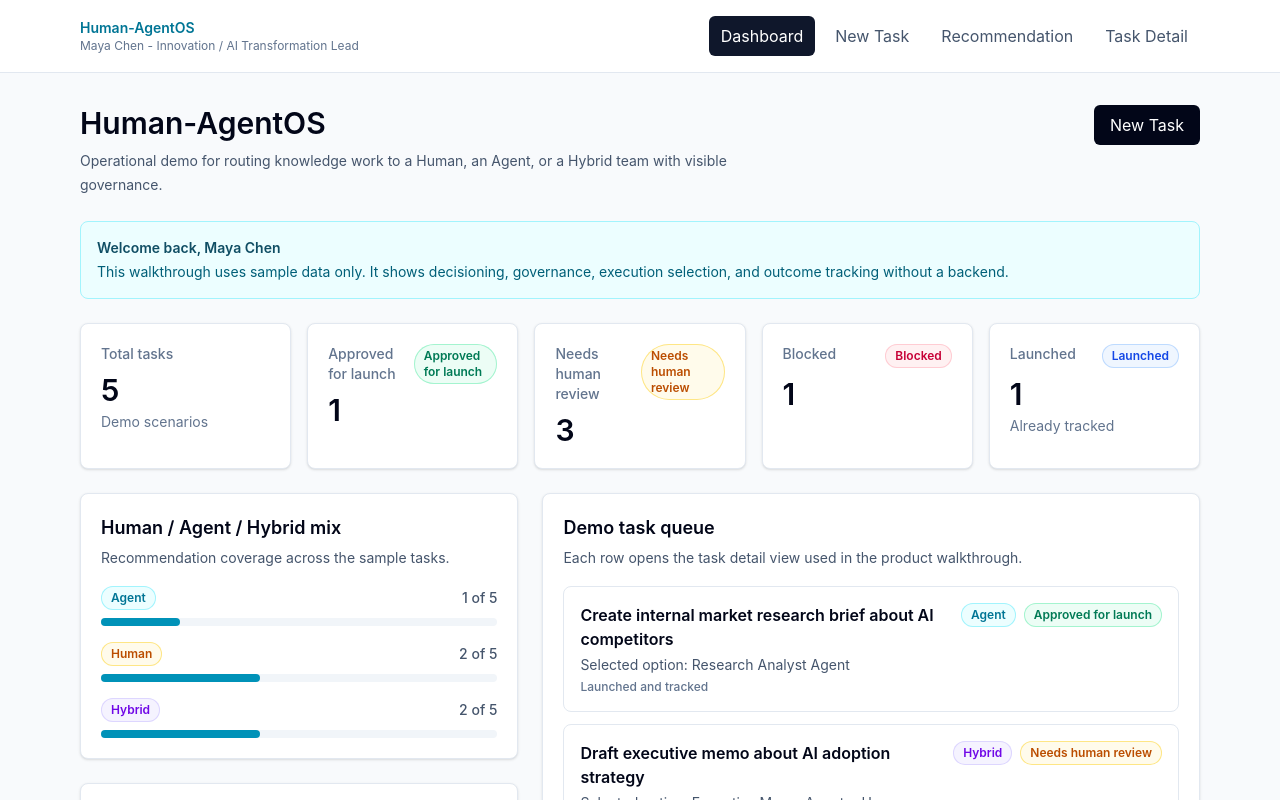
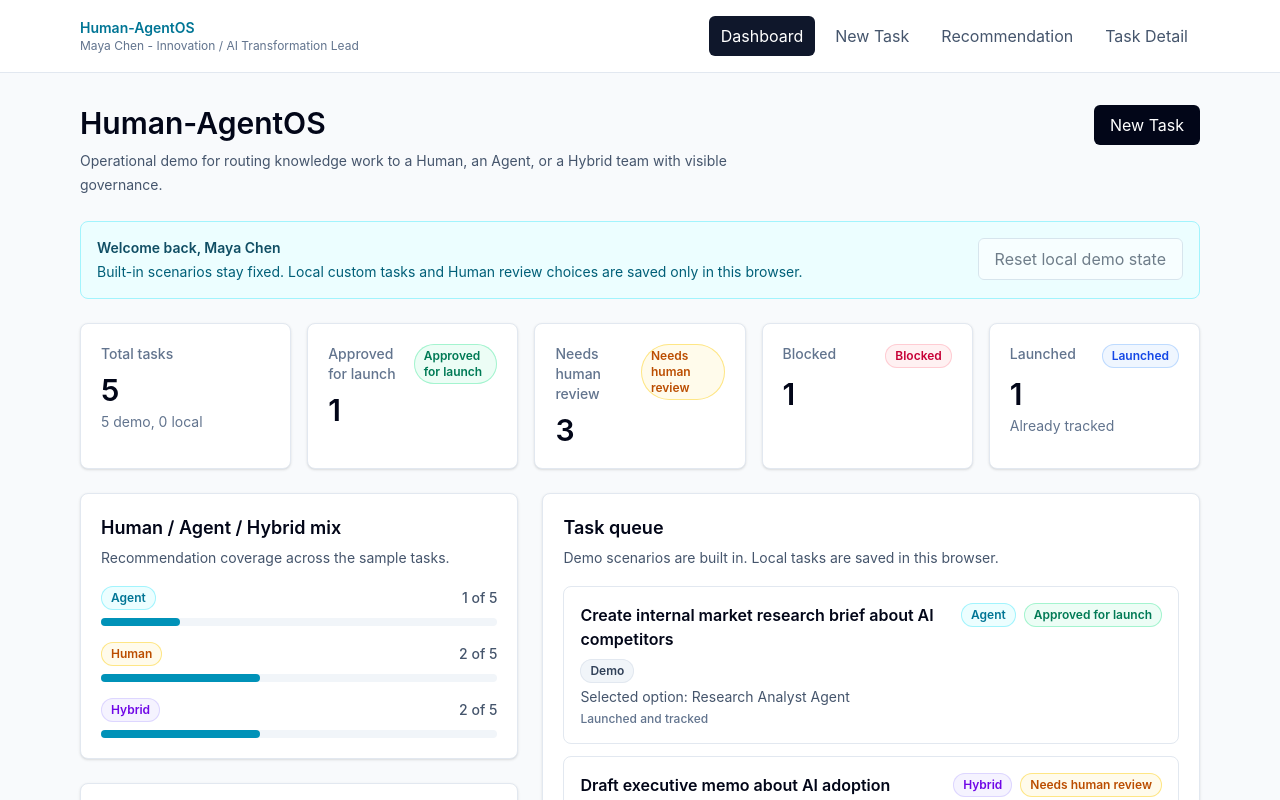
Before and after one commit to PGMDes/AABW_2026, a React app in the folder app/: page / in a window 1280 px wide. Shown: the top 800 px of the page. Built offline with nearby package versions, Linux system fonts and the light colour scheme; the HTML template or start-up script is replaced by a standard one.

Commit message:
Add Phase 9 local task persistence

```diff
--- a/app/src/App.jsx
+++ b/app/src/App.jsx
@@ -1,6 +1,13 @@
 import { useState } from "react"
 import { AppShell } from "./components/AppShell"
-import { tasks } from "./data"
+import { tasks as demoTasks } from "./data"
+import {
+  clearStoredLocalSession,
+  getStoredCustomTasks,
+  getStoredHumanReviewDecisions,
+  saveStoredCustomTasks,
+  saveStoredHumanReviewDecisions,
+} from "./logic/localSessionStore"
 import { buildTaskFlow } from "./logic/taskFlowEngine"
 import { DashboardPage } from "./pages/DashboardPage"
 import { NewTaskPage } from "./pages/NewTaskPage"
@@ -11,8 +18,17 @@ import "./App.css"
 function App() {
   const [currentPage, setCurrentPage] = useState("dashboard")
   const [activeTaskId, setActiveTaskId] = useState("task_001")
-  const [generatedTask, setGeneratedTask] = useState(null)
-  const [humanReviewDecisions, setHumanReviewDecisions] = useState({})
+  const [customTasks, setCustomTasks] = useState(() => getStoredCustomTasks())
+  const [humanReviewDecisions, setHumanReviewDecisions] = useState(() =>
+    getStoredHumanReviewDecisions(),
+  )
+
+  const demoTasksWithSource = demoTasks.map((task) => ({
+    ...task,
+    source: "demo",
+  }))
+  const allTasks = [...demoTasksWithSource, ...customTasks]
+  const allTaskIds = allTasks.map((task) => task.id)
 
   function navigate(pageName, taskId = activeTaskId) {
     setActiveTaskId(taskId)
@@ -20,24 +36,53 @@ function App() {
   }
 
   function handleAnalyzeTask(task) {
-    setGeneratedTask(task)
+    if (task.source === "local") {
+      setCustomTasks((currentTasks) => {
+        const nextTasks = [
+          ...currentTasks.filter((currentTask) => currentTask.id !== task.id),
+          task,
+        ]
+
+        saveStoredCustomTasks(nextTasks)
+
+        return nextTasks
+      })
+    }
+
     setActiveTaskId(task.id)
     setCurrentPage("recommendation")
   }
 
   function handleHumanReviewDecision(taskId, action) {
-    setHumanReviewDecisions((currentDecisions) => ({
-      ...currentDecisions,
-      [taskId]: {
-        taskId,
-        action,
-      },
-    }))
+    setHumanReviewDecisions((currentDecisions) => {
+      const nextDecisions = {
+        ...currentDecisions,
+        [taskId]: {
+          taskId,
+          action,
+        },
+      }
+
+      saveStoredHumanReviewDecisions(nextDecisions)
+
+      return nextDecisions
+    })
   }
 
-  const sampleTask = tasks.find((task) => task.id === activeTaskId) || tasks[0]
+  function handleResetLocalState() {
+    clearStoredLocalSession()
+    setCustomTasks([])
+    setHumanReviewDecisions({})
+
+    if (!demoTasks.some((task) => task.id === activeTaskId)) {
+      setActiveTaskId("task_001")
+    }
+
+    setCurrentPage("dashboard")
+  }
+
   const activeTask =
-    generatedTask?.id === activeTaskId ? generatedTask : sampleTask
+    allTasks.find((task) => task.id === activeTaskId) || demoTasksWithSource[0]
   const activeFlowResult = buildTaskFlow(
     activeTask,
     humanReviewDecisions[activeTaskId],
@@ -46,7 +91,9 @@ function App() {
   let page
 
   if (currentPage === "newTask") {
-    page = <NewTaskPage onAnalyze={handleAnalyzeTask} />
+    page = (
+      <NewTaskPage existingTaskIds={allTaskIds} onAnalyze={handleAnalyzeTask} />
+    )
   } else if (currentPage === "recommendation") {
     page = (
       <RecommendationPage
@@ -63,7 +110,15 @@ function App() {
       />
     )
   } else {
-    page = <DashboardPage onNavigate={navigate} />
+    page = (
+      <DashboardPage
+        customTaskCount={customTasks.length}
+        humanReviewDecisions={humanReviewDecisions}
+        onNavigate={navigate}
+        onResetLocalState={handleResetLocalState}
+        tasks={allTasks}
+      />
+    )
   }
 
   return (
--- a/app/src/components/StatusBadge.jsx
+++ b/app/src/components/StatusBadge.jsx
@@ -24,6 +24,9 @@ const badgeStyles = {
   review_required: "bg-amber-50 text-amber-700 ring-amber-200",
   human_review: "bg-amber-50 text-amber-700 ring-amber-200",
   human_role: "bg-amber-50 text-amber-700 ring-amber-200",
+  demo: "bg-slate-100 text-slate-700 ring-slate-200",
+  local: "bg-cyan-50 text-cyan-700 ring-cyan-200",
+  submitted: "bg-blue-50 text-blue-700 ring-blue-200",
 }
 
 import { formatLabel } from "./formatLabel"
--- a/app/src/components/TaskSummaryCard.jsx
+++ b/app/src/components/TaskSummaryCard.jsx
@@ -11,6 +11,7 @@ export function TaskSummaryCard({ task }) {
             <h3 className="text-xl font-semibold text-slate-950">
               {task.title}
             </h3>
+            <StatusBadge value={task.source === "local" ? "local" : "demo"} />
             <StatusBadge value={task.status} />
           </div>
           <p className="text-sm leading-6 text-slate-600">{task.description}</p>
--- /dev/null
+++ b/app/src/logic/localSessionStore.js
@@ -0,0 +1,183 @@
+const CUSTOM_TASKS_KEY = "humanAgentOS.customTasks"
+const HUMAN_REVIEW_DECISIONS_KEY = "humanAgentOS.humanReviewDecisions"
+
+function getLocalStorage() {
+  if (typeof window === "undefined") {
+    return null
+  }
+
+  try {
+    const storage = window.localStorage
+    const testKey = "humanAgentOS.storageCheck"
+
+    storage.setItem(testKey, "1")
+    storage.removeItem(testKey)
+
+    return storage
+  } catch {
+    return null
+  }
+}
+
+function readJson(key, fallback) {
+  const storage = getLocalStorage()
+
+  if (!storage) {
+    return fallback
+  }
+
+  try {
+    const rawValue = storage.getItem(key)
+
+    if (!rawValue) {
+      return fallback
+    }
+
+    return JSON.parse(rawValue)
+  } catch {
+    return fallback
+  }
+}
+
+function writeJson(key, value) {
+  const storage = getLocalStorage()
+
+  if (!storage) {
+    return
+  }
+
+  try {
+    storage.setItem(key, JSON.stringify(value))
+  } catch {
+    // Local persistence is a demo convenience. If the browser blocks it,
+    // the app should still work for the current in-memory session.
+  }
+}
+
+function isObject(value) {
+  return Boolean(value && typeof value === "object" && !Array.isArray(value))
+}
+
+function normalizeText(value, fallback = "") {
+  const normalized = String(value || "").trim()
+
+  return normalized || fallback
+}
+
+function normalizeCustomTask(task) {
+  if (!isObject(task)) {
+    return null
+  }
+
+  const id = normalizeText(task.id)
+  const title = normalizeText(task.title)
+  const description = normalizeText(task.description)
+
+  if (!id || !title || !description) {
+    return null
+  }
+
+  return {
+    id,
+    title,
+    description,
+    expectedOutput: normalizeText(task.expectedOutput, "Work output"),
+    deadline: normalizeText(task.deadline, "2026-07-15"),
+    audience: normalizeText(task.audience, "internal"),
+    sensitivity: normalizeText(task.sensitivity, "low"),
+    urgency: normalizeText(task.urgency, "medium"),
+    budgetRange: normalizeText(task.budgetRange, "low"),
+    status: normalizeText(task.status, "submitted"),
+    source: "local",
+    createdAt: normalizeText(task.createdAt, new Date().toISOString()),
+  }
+}
+
+function normalizeHumanReviewDecisions(value) {
+  if (!isObject(value)) {
+    return {}
+  }
+
+  return Object.fromEntries(
+    Object.entries(value)
+      .filter(([, decision]) => isObject(decision))
+      .map(([taskId, decision]) => [
+        taskId,
+        {
+          taskId: normalizeText(decision.taskId, taskId),
+          action: normalizeText(decision.action),
+        },
+      ])
+      .filter(([, decision]) => decision.taskId && decision.action),
+  )
+}
+
+export function getStoredCustomTasks() {
+  const storedTasks = readJson(CUSTOM_TASKS_KEY, [])
+
+  if (!Array.isArray(storedTasks)) {
+    return []
+  }
+
+  return storedTasks.map(normalizeCustomTask).filter(Boolean)
+}
+
+export function saveStoredCustomTasks(customTasks) {
+  const normalizedTasks = Array.isArray(customTasks)
+    ? customTasks.map(normalizeCustomTask).filter(Boolean)
+    : []
+
+  writeJson(CUSTOM_TASKS_KEY, normalizedTasks)
+}
+
+export function getStoredHumanReviewDecisions() {
+  return normalizeHumanReviewDecisions(
+    readJson(HUMAN_REVIEW_DECISIONS_KEY, {}),
+  )
+}
+
+export function saveStoredHumanReviewDecisions(humanReviewDecisions) {
+  writeJson(
+    HUMAN_REVIEW_DECISIONS_KEY,
+    normalizeHumanReviewDecisions(humanReviewDecisions),
+  )
+}
+
+export function clearStoredLocalSession() {
+  const storage = getLocalStorage()
+
+  if (!storage) {
+    return
+  }
+
+  try {
+    storage.removeItem(CUSTOM_TASKS_KEY)
+    storage.removeItem(HUMAN_REVIEW_DECISIONS_KEY)
+  } catch {
+    // Ignore storage failures so reset never blocks the app UI.
+  }
+}
+
+export function generateCustomTaskId(existingIds = []) {
+  const usedIds = new Set(existingIds)
+  const timestamp = Date.now()
+  let candidateId = `custom_task_${timestamp}`
+  let suffix = 1
+
+  while (usedIds.has(candidateId)) {
+    candidateId = `custom_task_${timestamp}_${suffix}`
+    suffix += 1
+  }
+
+  return candidateId
+}
+
+export function createLocalTaskFromFormData(formData, existingIds = []) {
+  return normalizeCustomTask({
+    ...formData,
+    id: generateCustomTaskId(existingIds),
+    status: "submitted",
+    source: "local",
+    createdAt: new Date().toISOString(),
+  })
+}
--- a/app/src/pages/DashboardPage.jsx
+++ b/app/src/pages/DashboardPage.jsx
@@ -1,6 +1,5 @@
 import {
   currentUser,
-  tasks,
 } from "../data"
 import { PageHeader } from "../components/PageHeader"
 import { PrimaryButton } from "../components/PrimaryButton"
@@ -96,9 +95,35 @@ function getNextStepHint(flow) {
   return "Ready for walkthrough"
 }
 
-export function DashboardPage({ onNavigate }) {
-  const taskFlows = tasks.map((task) => buildTaskFlow(task))
+function getSelectedOptionText(flow) {
+  if (flow.selectedOption) {
+    return `Selected option: ${flow.selectedOption.displayName}`
+  }
+
+  if (flow.governance.status === "blocked") {
+    return "Selected option: none because governance blocks launch"
+  }
+
+  return "Selected option: no eligible sample option yet"
+}
+
+export function DashboardPage({
+  customTaskCount = 0,
+  humanReviewDecisions = {},
+  onNavigate,
+  onResetLocalState,
+  tasks,
+}) {
+  const taskFlows = tasks.map((task) =>
+    buildTaskFlow(task, humanReviewDecisions[task.id]),
+  )
   const totalTasks = taskFlows.length
+  const demoTaskCount = taskFlows.filter(
+    (flow) => flow.task.source !== "local",
+  ).length
+  const humanReviewDecisionCount = Object.keys(humanReviewDecisions).length
+  const hasLocalSessionState =
+    customTaskCount > 0 || humanReviewDecisionCount > 0
   const approvedForLaunchCount = taskFlows.filter(
     (flow) => flow.governance.status === "approved_for_launch",
   ).length
@@ -134,21 +159,31 @@ export function DashboardPage({ onNavigate }) {
       />
 
       <div className="mb-6 rounded-lg border border-cyan-200 bg-cyan-50 p-4">
+        <div className="flex flex-col gap-4 lg:flex-row lg:items-start lg:justify-between">
+          <div>
             <p className="text-sm font-semibold text-cyan-900">
               Welcome back, {currentUser.name}
             </p>
             <p className="mt-1 text-sm text-cyan-800">
-          This walkthrough uses sample data only. It shows decisioning,
-          governance, execution selection, and outcome tracking without a
-          backend.
+              Built-in scenarios stay fixed. Local custom tasks and Human
+              review choices are saved only in this browser.
             </p>
+          </div>
+          <PrimaryButton
+            disabled={!hasLocalSessionState}
+            variant="secondary"
+            onClick={onResetLocalState}
+          >
+            Reset local demo state
+          </PrimaryButton>
+        </div>
       </div>
 
       <div className="grid gap-4 sm:grid-cols-2 lg:grid-cols-5">
         <SummaryMetric
           label="Total tasks"
           value={totalTasks}
-          hint="Demo scenarios"
+          hint={`${demoTaskCount} demo, ${customTaskCount} local`}
         />
         <SummaryMetric
           label="Approved for launch"
@@ -176,13 +211,12 @@ export function DashboardPage({ onNavigate }) {
         </div>
 
         <SectionCard
-          title="Demo task queue"
-          description="Each row opens the task detail view used in the product walkthrough."
+          title="Task queue"
+          description="Demo scenarios are built in. Local tasks are saved in this browser."
         >
           <div className="space-y-3">
             {taskFlows.map((taskFlow) => {
-              const { task, recommendation, governance, selectedOption } =
-                taskFlow
+              const { task, recommendation, governance } = taskFlow
 
               return (
                 <button
@@ -193,13 +227,16 @@ export function DashboardPage({ onNavigate }) {
                 >
                   <div className="flex flex-col gap-3 lg:flex-row lg:items-start lg:justify-between">
                     <div>
+                      <div className="flex flex-wrap items-center gap-2">
                         <p className="font-semibold text-slate-950">
                           {task.title}
                         </p>
+                        <StatusBadge
+                          value={task.source === "local" ? "local" : "demo"}
+                        />
+                      </div>
                       <p className="mt-1 text-sm text-slate-600">
-                        {selectedOption
-                          ? `Selected option: ${selectedOption.displayName}`
-                          : "Selected option: none because governance blocks launch"}
+                        {getSelectedOptionText(taskFlow)}
                       </p>
                       <p className="mt-1 text-xs font-medium text-slate-500">
                         {getNextStepHint(taskFlow)}
--- a/app/src/pages/NewTaskPage.jsx
+++ b/app/src/pages/NewTaskPage.jsx
@@ -10,6 +10,19 @@ import { PrimaryButton } from "../components/PrimaryButton"
 import { SectionCard } from "../components/SectionCard"
 import { StatusBadge } from "../components/StatusBadge"
 import { formatLabel } from "../components/formatLabel"
+import { createLocalTaskFromFormData } from "../logic/localSessionStore"
+
+const customTaskFormData = {
+  id: "",
+  title: "",
+  description: "",
+  expectedOutput: "",
+  deadline: "2026-07-15",
+  audience: "internal",
+  sensitivity: "low",
+  urgency: "medium",
+  budgetRange: "low",
+}
 
 function Field({ label, children }) {
   return (
@@ -90,11 +103,33 @@ function ScenarioPreview({ scenario }) {
   )
 }
 
-export function NewTaskPage({ onAnalyze }) {
+function CustomTaskPreview() {
+  return (
+    <div className="rounded-md border border-slate-200 bg-white p-4">
+      <p className="text-xs font-semibold uppercase tracking-normal text-slate-500">
+        Local custom task
+      </p>
+      <h3 className="mt-2 text-lg font-semibold text-slate-950">
+        Saved in this browser
+      </h3>
+      <div className="mt-3 flex flex-wrap gap-2">
+        <StatusBadge value="local" />
+        <StatusBadge value="submitted" />
+      </div>
+      <p className="mt-3 text-sm leading-6 text-slate-600">
+        This task will use the same taskFlowEngine as the demo scenarios, then
+        appear on the Dashboard as a local task.
+      </p>
+    </div>
+  )
+}
+
+export function NewTaskPage({ existingTaskIds = [], onAnalyze }) {
   const defaultScenario = getDemoScenarioById(defaultDemoScenarioId)
   const [selectedScenarioId, setSelectedScenarioId] = useState(
     defaultScenario.id,
   )
+  const [isCustomMode, setIsCustomMode] = useState(false)
   const [formData, setFormData] = useState(() =>
     getTaskFormData(defaultScenario.task),
   )
@@ -105,12 +140,20 @@ export function NewTaskPage({ onAnalyze }) {
     const scenario = getDemoScenarioById(scenarioId)
 
     setSelectedScenarioId(scenario.id)
+    setIsCustomMode(false)
     setFormData(getTaskFormData(scenario.task))
     setShowError(false)
   }
 
+  function startCustomTask() {
+    setIsCustomMode(true)
+    setFormData(customTaskFormData)
+    setShowError(false)
+  }
+
   function updateField(fieldName, value) {
-    setFormData((current) => ({ ...current, [fieldName]: value }))
+    setIsCustomMode(true)
+    setFormData((current) => ({ ...current, id: "", [fieldName]: value }))
   }
 
   function handleSubmit(event) {
@@ -121,11 +164,15 @@ export function NewTaskPage({ onAnalyze }) {
       return
     }
 
-    onAnalyze({
+    const task = isCustomMode
+      ? createLocalTaskFromFormData(formData, existingTaskIds)
+      : {
           ...formData,
-      id: formData.id || "task_custom",
+          source: "demo",
           status: "submitted",
-    })
+        }
+
+    onAnalyze(task)
   }
 
   return (
@@ -137,9 +184,10 @@ export function NewTaskPage({ onAnalyze }) {
 
       <SectionCard
         title="Demo scenario"
-        description="The picker fills the form and shows what the scenario is meant to prove."
+        description="Pick a built-in scenario, or edit the form to save a local custom task in this browser."
       >
         <div className="grid gap-4 lg:grid-cols-[1fr_1.1fr]">
+          <div className="space-y-3">
             <Field label="Load demo scenario">
               <SelectInput
                 value={selectedScenarioId}
@@ -150,15 +198,25 @@ export function NewTaskPage({ onAnalyze }) {
                 }))}
               />
             </Field>
+            <PrimaryButton variant="secondary" onClick={startCustomTask}>
+              Start custom task
+            </PrimaryButton>
+          </div>
 
+          {isCustomMode ? (
+            <CustomTaskPreview />
+          ) : (
             <ScenarioPreview scenario={selectedScenario} />
+          )}
         </div>
       </SectionCard>
 
       <SectionCard title="Task intake form" className="mt-6">
         <form onSubmit={handleSubmit} className="space-y-5">
           <p className="rounded-md bg-slate-50 px-3 py-2 text-sm text-slate-700">
-            {selectedScenario.description}
+            {isCustomMode
+              ? "Local custom tasks are saved only in this browser until you reset local demo state."
+              : selectedScenario.description}
           </p>
 
           <Field label="Task title">
--- a/app/src/pages/RecommendationPage.jsx
+++ b/app/src/pages/RecommendationPage.jsx
@@ -88,8 +88,10 @@ export function RecommendationPage({ flowResult, onContinue }) {
           >
             <div className="flex flex-col gap-4 lg:flex-row lg:items-center lg:justify-between">
               <p className="text-sm leading-6 text-slate-600">
-                This usually means governance blocked launch. Continue to the
-                detail view to see the policy stop, lifecycle, and audit trail.
+                This can happen when governance blocks launch or when the
+                current sample marketplace does not have a direct match.
+                Continue to the detail view to see the lifecycle and audit
+                trail.
               </p>
               <PrimaryButton onClick={onContinue}>Continue to Detail</PrimaryButton>
             </div>
```
Also changed, not shown: app/src/pages/TaskDetailPage.jsx (+10 -5 lines), 6 other files (tests, documents, lock files or other folders). Lines whose indentation alone changed are shown as unchanged.
